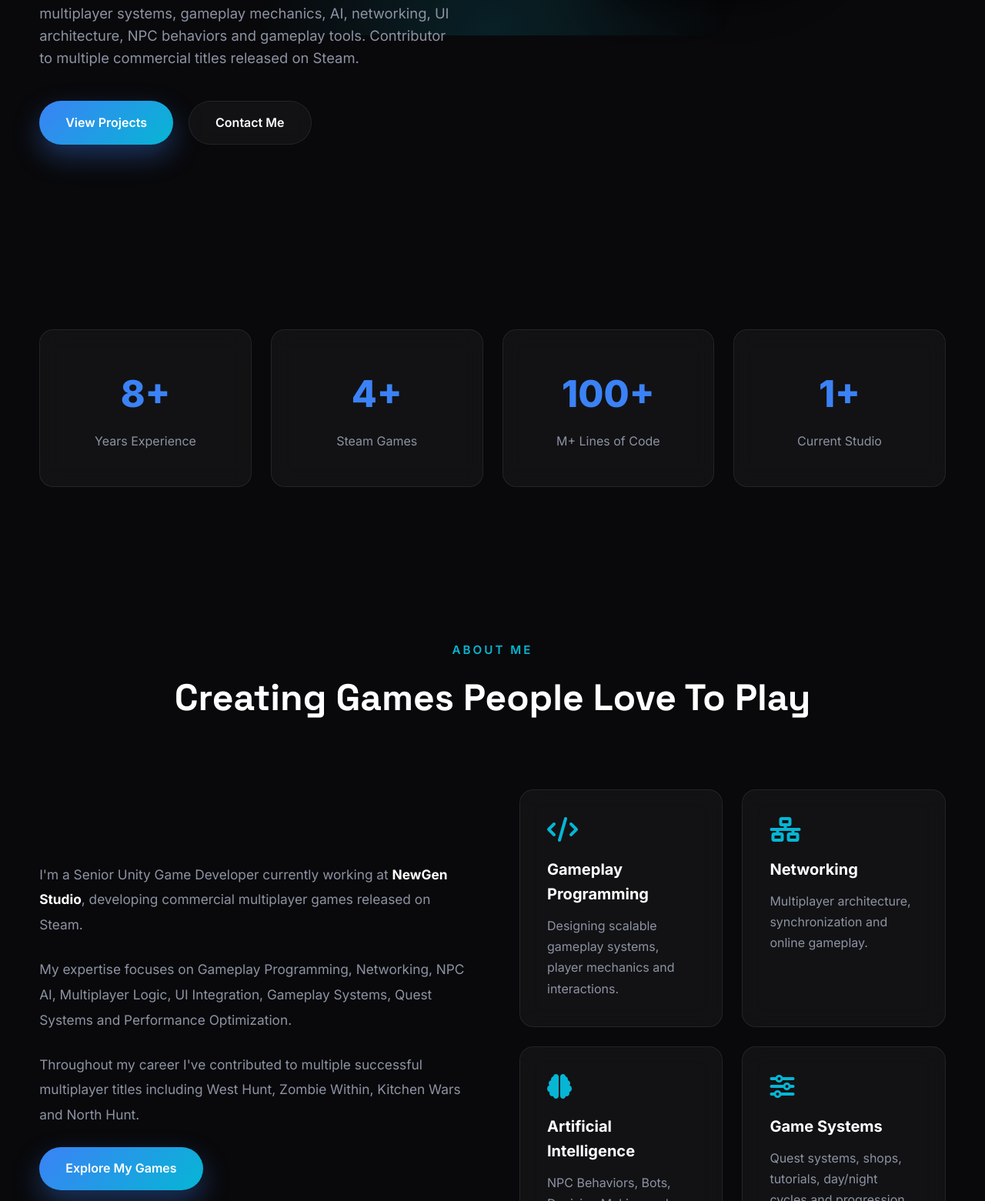
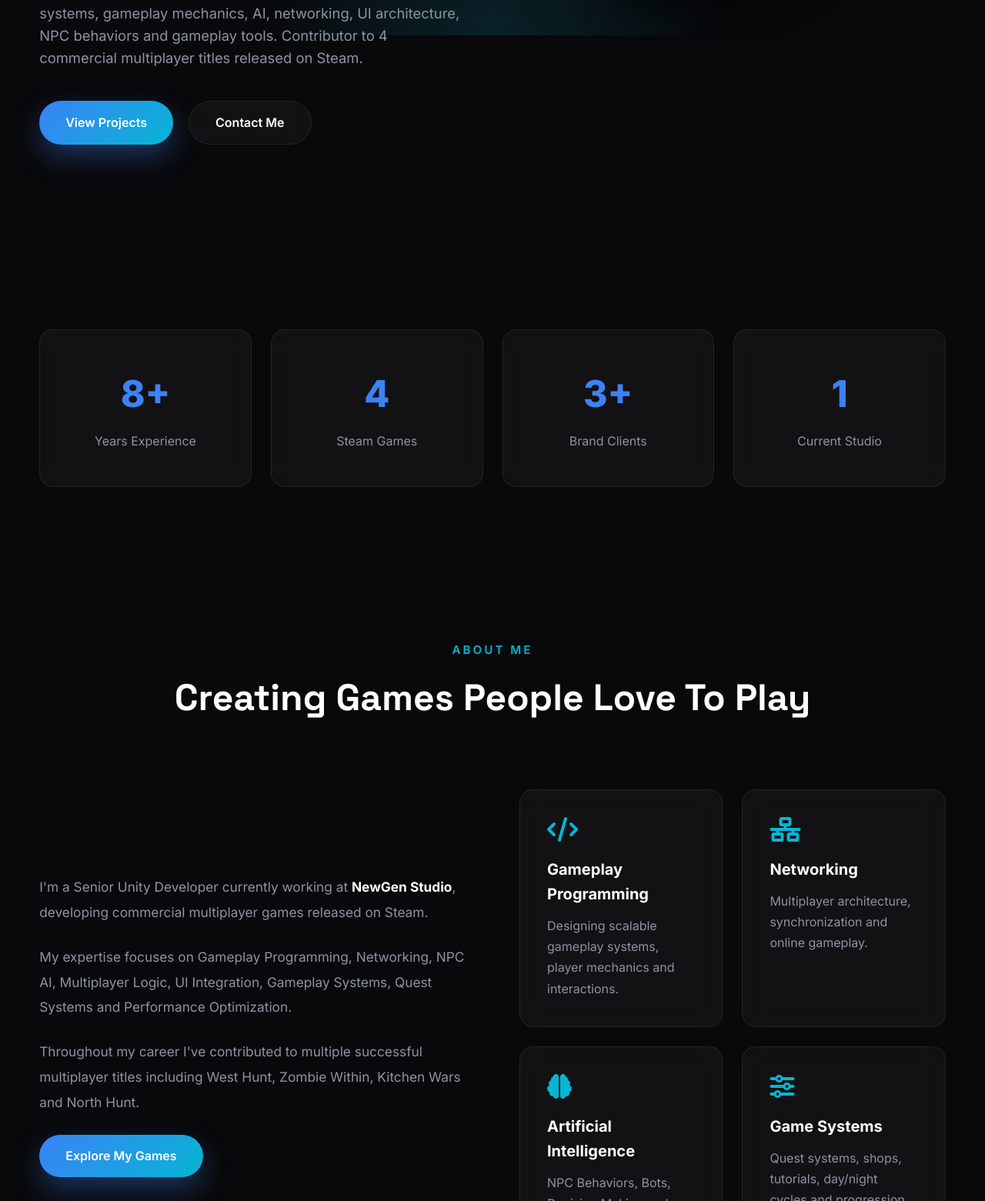
Before and after one commit to ayebmakrem/portfolio.github.io, a plain HTML site: page index.html in a window 1280 px wide. Shown: the part 754-2315 px from the top of the page at 77% size. Drawn offline with nearby package versions, Linux system fonts and the light colour scheme.

Commit message:
Align portfolio with CV and fix stats counters
- Replace "100 M+ Lines of Code" stat with "3+ Brand Clients"
- Put real values in counters so previews and no-JS views don't show 0
- Only add "+" suffix where set (data-suffix)
- Use "Senior Unity Developer" title consistently; role "Senior Game Developer (Unity)"
- Education: Manouba spelling, graduation 2017

Co-Authored-By: Claude Opus 5.5 <noreply@anthropic.com>

```diff
--- a/index.html
+++ b/index.html
@@ -3,10 +3,10 @@
 <head>
     <meta charset="UTF-8">
     <meta name="viewport" content="width=device-width, initial-scale=1.0">
-    <title>Makrem Ayeb | Senior Game Developer</title>
+    <title>Makrem Ayeb | Senior Unity Developer</title>
 
     <meta name="description"
-        content="Senior Game Developer specialized in Unity, Multiplayer, Gameplay Programming and AI. Contributor to multiple commercial Steam games.">
+        content="Senior Unity Developer specialized in real-time multiplayer, gameplay programming and game AI. Contributor to 4 commercial multiplayer games on Steam.">
 
     <link rel="preconnect" href="https://fonts.googleapis.com">
     <link rel="preconnect" href="https://fonts.gstatic.com" crossorigin>
@@ -83,7 +83,7 @@ Projects
 
 <p class="hero-tag">
 
-Senior Game Developer
+Senior Unity Developer
 
 </p>
 
@@ -100,11 +100,11 @@ for Commercial
 
 <p class="hero-description">
 
-Senior Unity Game Developer with experience creating multiplayer
+Senior Unity Developer with experience creating multiplayer
 systems, gameplay mechanics, AI, networking, UI architecture,
 NPC behaviors and gameplay tools.
 
-Contributor to multiple commercial titles released on Steam.
+Contributor to 4 commercial multiplayer titles released on Steam.
 
 </p>
 
@@ -195,7 +195,7 @@ Contact Me
 
 <div class="stat-card">
 
-<h2 class="counter" data-target="8">0</h2>
+<h2 class="counter" data-target="8" data-suffix="+">8+</h2>
 
 <p>
 
@@ -207,7 +207,7 @@ Years Experience
 
 <div class="stat-card">
 
-<h2 class="counter" data-target="4">0</h2>
+<h2 class="counter" data-target="4">4</h2>
 
 <p>
 
@@ -219,11 +219,11 @@ Steam Games
 
 <div class="stat-card">
 
-<h2 class="counter" data-target="100">0</h2>
+<h2 class="counter" data-target="3" data-suffix="+">3+</h2>
 
 <p>
 
-M+ Lines of Code
+Brand Clients
 
 </p>
 
@@ -231,7 +231,7 @@ M+ Lines of Code
 
 <div class="stat-card">
 
-<h2 class="counter" data-target="1">0</h2>
+<h2 class="counter" data-target="1">1</h2>
 
 <p>
 
@@ -276,7 +276,7 @@ People Love To Play
 
 <p>
 
-I'm a Senior Unity Game Developer currently working at
+I'm a Senior Unity Developer currently working at
 <strong>NewGen Studio</strong>,
 developing commercial multiplayer games released on Steam.
 
@@ -757,7 +757,7 @@ Skills & Technologies
 
                     <h3>
 
-                        Senior Game Developer
+                        Senior Game Developer (Unity)
 
                     </h3>
 
@@ -872,13 +872,13 @@ Skills & Technologies
 
             <h4>
 
-                ISAMM – Mannouba
+                ISAMM – Manouba
 
             </h4>
 
             <p>
 
-                Graduation: 2016 / 2017
+                Graduation: 2017
 
             </p>
 
@@ -1028,7 +1028,7 @@ Skills & Technologies
 
             <p>
 
-                Senior Unity Game Developer
+                Senior Unity Developer
 
             </p>
 
--- a/script.js
+++ b/script.js
@@ -89,7 +89,7 @@ requestAnimationFrame(update);
 }
 else{
 
-counter.innerText=target+"+";
+counter.innerText=target+(counter.dataset.suffix||"");
 
 }
 
@@ -215,7 +215,7 @@ new Typed(".hero-tag",{
 
 strings:[
 
-"Senior Game Developer",
+"Senior Unity Developer",
 
 "Gameplay Programmer",
 
```
